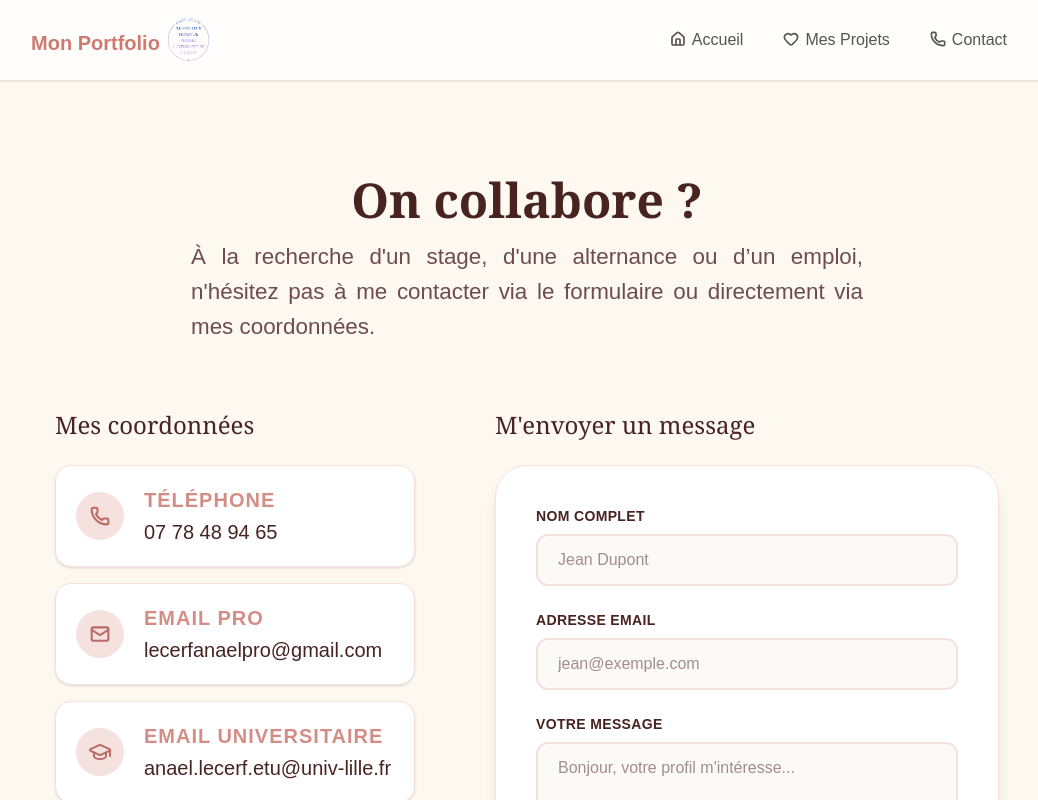
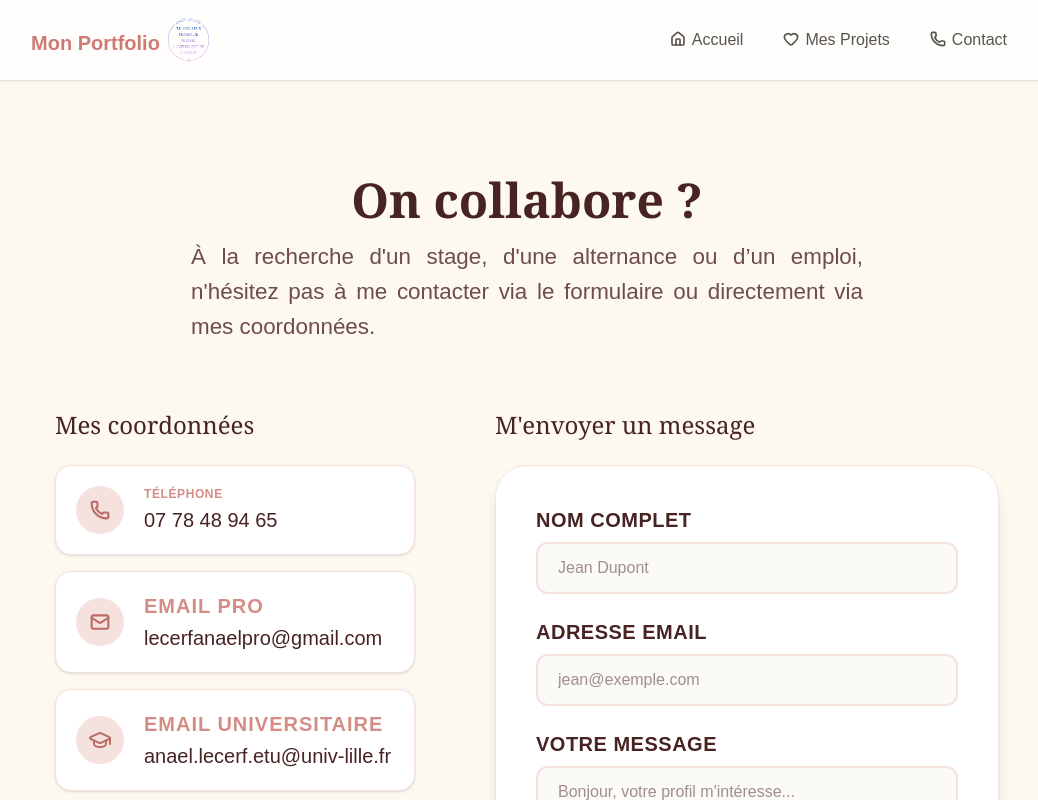
Before and after one commit to ykanael/portfolio, a Next.js app: page /contact in a window 1280 px wide. Shown: the top 800 px of the page, without its empty margins (113-1151 px from the left). Built offline with nearby package versions, Linux system fonts and the light colour scheme.

Commit message:
Update page.tsx

```diff
--- a/app/contact/page.tsx
+++ b/app/contact/page.tsx
@@ -77,7 +77,7 @@ await emailjs.send(
                 <Phone className="w-5 h-5" strokeWidth={2.5} />
               </div>
               <div>
-                <p className="xl:text-xl text-xs font-bold uppercase tracking-wider text-[#D48D85] mb-1">
+                <p className="xl:text-[1.22] text-xs font-bold uppercase tracking-wider text-[#D48D85] mb-1">
                   Téléphone
                 </p>
                 <a
@@ -176,7 +176,7 @@ await emailjs.send(
                 className="bg-white p-8 md:p-10 rounded-[2rem] shadow-lg border border-[#F5E1DE] space-y-6"
               >
                 <div>
-                  <label className="block text-sm font-bold text-[#472322] mb-2 uppercase tracking-wide">
+                  <label className="xl:text-xl block text-sm font-bold text-[#472322] mb-2 uppercase tracking-wide">
                     Nom complet
                   </label>
                   <input
@@ -189,7 +189,7 @@ await emailjs.send(
                   />
                 </div>
                 <div>
-                  <label className="block text-sm font-bold text-[#472322] mb-2 uppercase tracking-wide">
+                  <label className="xl:text-xl block text-sm font-bold text-[#472322] mb-2 uppercase tracking-wide">
                     Adresse email
                   </label>
                   <input
@@ -202,7 +202,7 @@ await emailjs.send(
                   />
                 </div>
                 <div>
-                  <label className="block text-sm font-bold text-[#472322] mb-2 uppercase tracking-wide">
+                  <label className="xl:text-xl block text-sm font-bold text-[#472322] mb-2 uppercase tracking-wide">
                     Votre Message
                   </label>
                   <textarea
```
